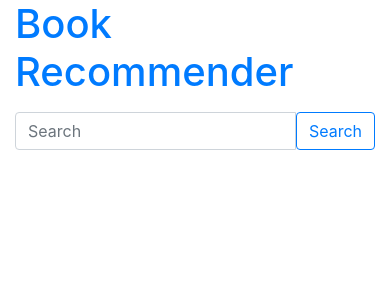
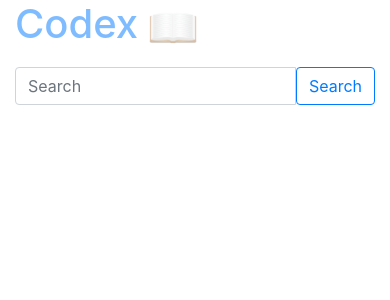
Before and after one commit to chrisolley/codex, a Flask app: page / in a window 390 px wide. Shown: the top 300 px of the page. Run offline with Flask 2, Linux system fonts and the light colour scheme; data that the repository does not hold is empty; parts of the project's set-up code (start-up, migrations or seed data) failed here and were passed over; some libraries are stand-ins or nearby versions.

Commit message:
layout updates

```diff
--- a/app/routes.py
+++ b/app/routes.py
@@ -59,7 +59,7 @@ def load_more_books():
 
 @app.route('/favicon.ico')
 def favicon():
-    return app.send_static_file('images/book_open.ico')
+    return app.send_static_file('images/book.png')
 
 
 def get_k_nearest_books(book_id, k=5):
--- a/app/static/css/style.css
+++ b/app/static/css/style.css
@@ -2,6 +2,10 @@
     width: 100%;
     height: 15rem;
     object-fit: contain;
+}
+
+#header-img {
+    height: 3rem;
 }
 
 input {
@@ -17,7 +21,14 @@ input {
     top: 0;
     z-index: 999;
     background-color: white;
+}
 
+#header a {
+    text-decoration: none;
+}
+
+#title-col:hover {
+    opacity: .5;
 }
 
 #content {
--- a/app/templates/base.html
+++ b/app/templates/base.html
@@ -9,13 +9,13 @@
         <meta name="viewport" content="width=device-width, initial-scale=1">
         <script src="//code.jquery.com/jquery-2.2.0.min.js"></script>
         <script src="//code.jquery.com/ui/1.10.2/jquery-ui.js" ></script>
-        <title>Book Recommender</title>
+        <title>Codex</title>
     </head>
     <body>
         <div class="container" id="header">
             <div class="row">
-                <div class="col-md-5">
-                    <h1><a href="{{ url_for('index') }}">Book Recommender</a></h1>
+                <div class="col-md-5" id="title-col">
+                    <h1><a href="{{ url_for('index') }}">Codex <img id="header-img" src="{{ url_for('static', filename='images/book.ico') }}"></a></h1>
                 </div>
                 <div class="col-md-7">
                     <div class="row">
--- a/app/templates/index.html
+++ b/app/templates/index.html
@@ -1,7 +1,6 @@
 {% extends "base.html" %}
 
 {% block content %}
-<!--    <h3>Some random books</h3>-->
     {% for i in range(3) %}
         <div class="row">
             {% for b in random_books[i:i+3] %}
```
Also changed, not shown: app/static/images/book.png (added), context.py (renamed from book_recommender.py), 1 other file.
